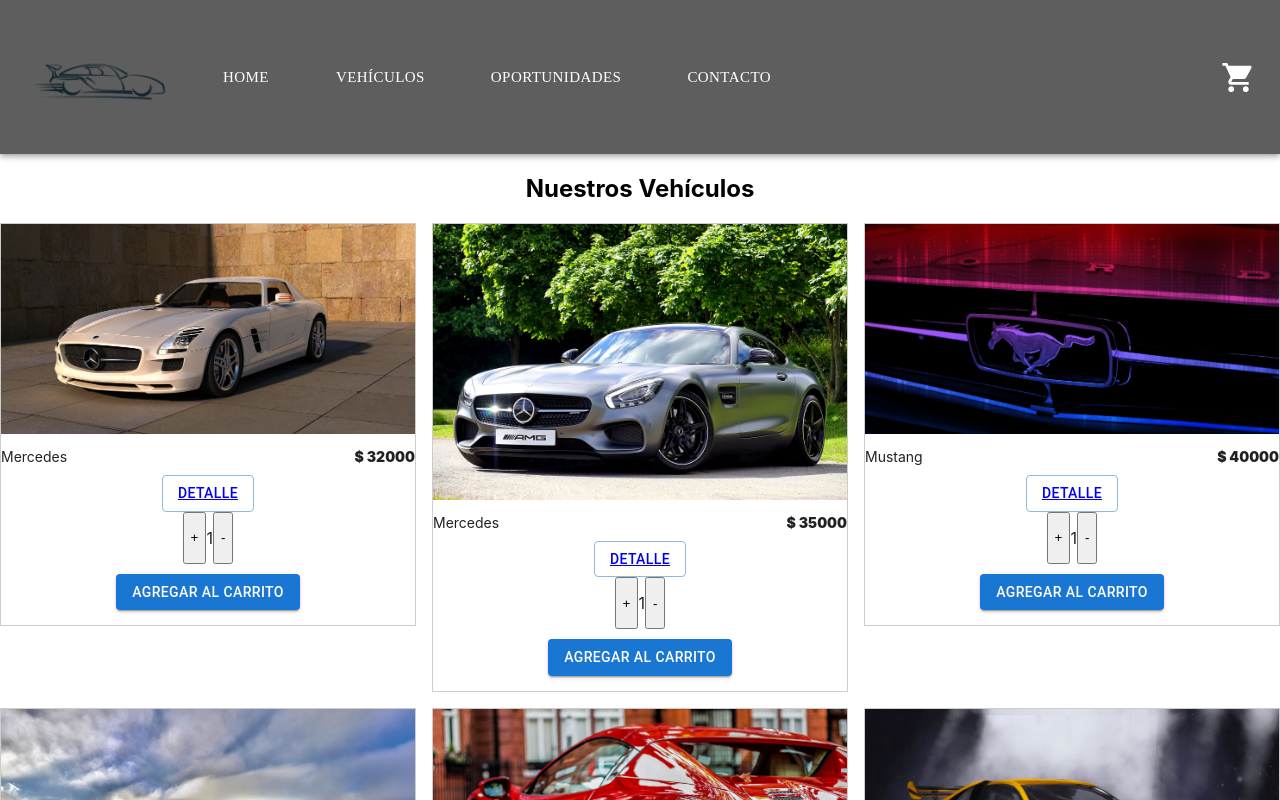
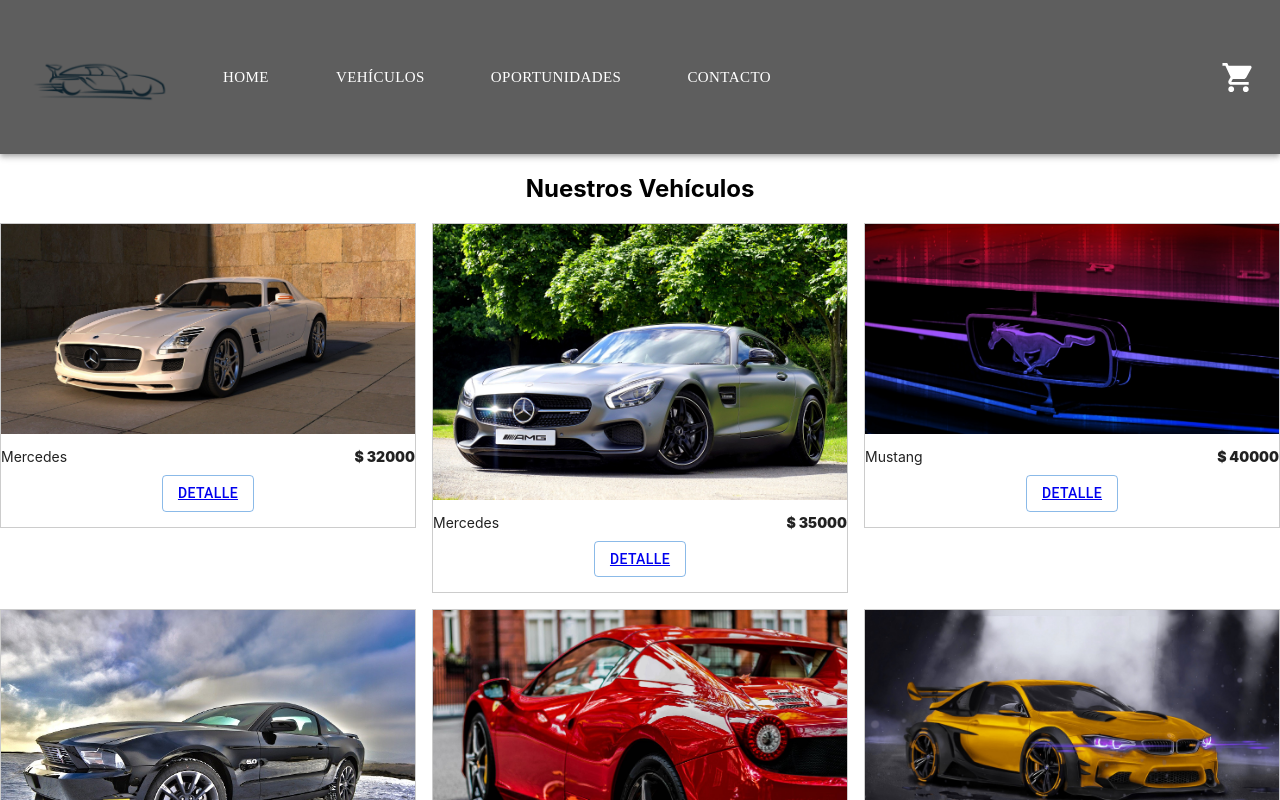
Before and after one commit to loleceta1/proyecto2, a React (Create React App) app: page / in a window 1280 px wide. Shown: the top 800 px of the page. Built offline with nearby package versions, Linux system fonts and the light colour scheme.

Commit message:
Clase Eventos

```diff
--- a/src/components/Card/Card.js
+++ b/src/components/Card/Card.js
@@ -3,7 +3,7 @@
 import CardContent from '@mui/material/CardContent';
 import { Button } from '@mui/material';
 import {useState} from 'react';
-import ItemCount from '../ItemCount/ItemCount'
+
 import {Link} from 'react-router-dom'
 
 
@@ -32,10 +32,7 @@
                     <Link to={`/product/${id}`} >Detalle </Link>
                 </Button>
 
-            <div className="count-item">
-                <ItemCount stock={stock}  />
 
-            </div>
 
 
         </div>
--- a/src/components/ItemCount/ItemCount.js
+++ b/src/components/ItemCount/ItemCount.js
@@ -3,31 +3,37 @@
 import {useState} from 'react'
 import CardList from '../CardList/CardList';
 
-const ItemCount = ({stock}) => {
-    const [count, setCount] = useState(1);
+const ItemCount = ( {stock, cantidad, actCantidad, setShowButton}) => {
+
 
     const addCount = () => {
-        if(count < stock ){
-        setCount(count + 1);
+        if(cantidad < stock ){
+
+        actCantidad(cantidad + 1);
+        }
     }
-}
     const lessCount = () => {
-            setCount(count - 1)
+            setCount(cantidad - 1)
     }
     const onAdd = () => {
-        console.log(count)
+        console.log(cantidad)
     }
     return(
         <>
         <div className= 'itemcount-button'>
         <button onClick={addCount}>+</button>
-        <p>{count}</p>
-        <button onClick={lessCount} disabled={count == 0 }>-</button>
+        <p style={{margin: '0 10px', marginTop: '0 10px'}}>{cantidad}</p>
+        <button onClick={lessCount} disabled={cantidad == 0 }>-</button>
+
         </div>
-        <Button variant={'contained'} onClick={() => onAdd (count)} className="card-item-button">Agregar al carrito</Button>
+
+        <Button className='detail__btn-buy' onClick = {() => setShowButton(true)}>Seleccionar</Button>
+
 
         </>
 
     )
 }
 export default ItemCount;
+
+// <Button variant={'contained'} onClick={() => onAdd (count)} className="card-item-button">Agregar al carrito</Button>
--- a/src/components/ItemDetail/ItemDetail.js
+++ b/src/components/ItemDetail/ItemDetail.js
@@ -2,9 +2,17 @@
 import Container from '@mui/material/Container';
 import Button from '@mui/material/Button';
 import { useEffect, useState } from 'react';
+import ItemCount from '../ItemCount/ItemCount'
+import { Link } from 'react-router-dom'
 
 const ItemDetail = ({data}) => {
+    const [cantidad, setCantidad] = useState(1)
+    const [showButton, setShowButton] = useState(false)
 
+    const addProductToCart = () => {
+        console.log("producto a agregar: ", data)
+        console.log("cantidad: ", cantidad)
+    }
     return(
         <Container className='container-general'>
             <div className='container-detail'>
@@ -14,13 +22,31 @@
             <div className='container-detail__info'>
                 <h3 className='info__title'>{data.title}</h3>
                 <p className='info__text'>$ {data.price}</p>
-                <p className='info__subtitle'>TALLE</p>
+                <p className='info__subtitle'>Información del Vehículo</p>
+                <p></p>
                 <p className='info__text'>{data.talle}</p>
+                <div className="count-item"   style={{marginTop: ' 10px'}}>
+                <label> Selecciona Cantidad </label>
 
 
-                <Button className='detail__btn-buy'>COMPRAR</Button>
+                {!showButton ?
+                 <ItemCount
+                    cantidad={cantidad}
+                    actCantidad={setCantidad}
+                    stock={data.stock}
+                    setShowButton={setShowButton}
+
+                 />
+                :
+                <Button variant='outlined'><Link to='/cart'> Compra Seleccionada </Link> </Button>}
+
+
+                </div>
+
             </div>
+
             </div>
+
         </Container>
     )
 }
```
